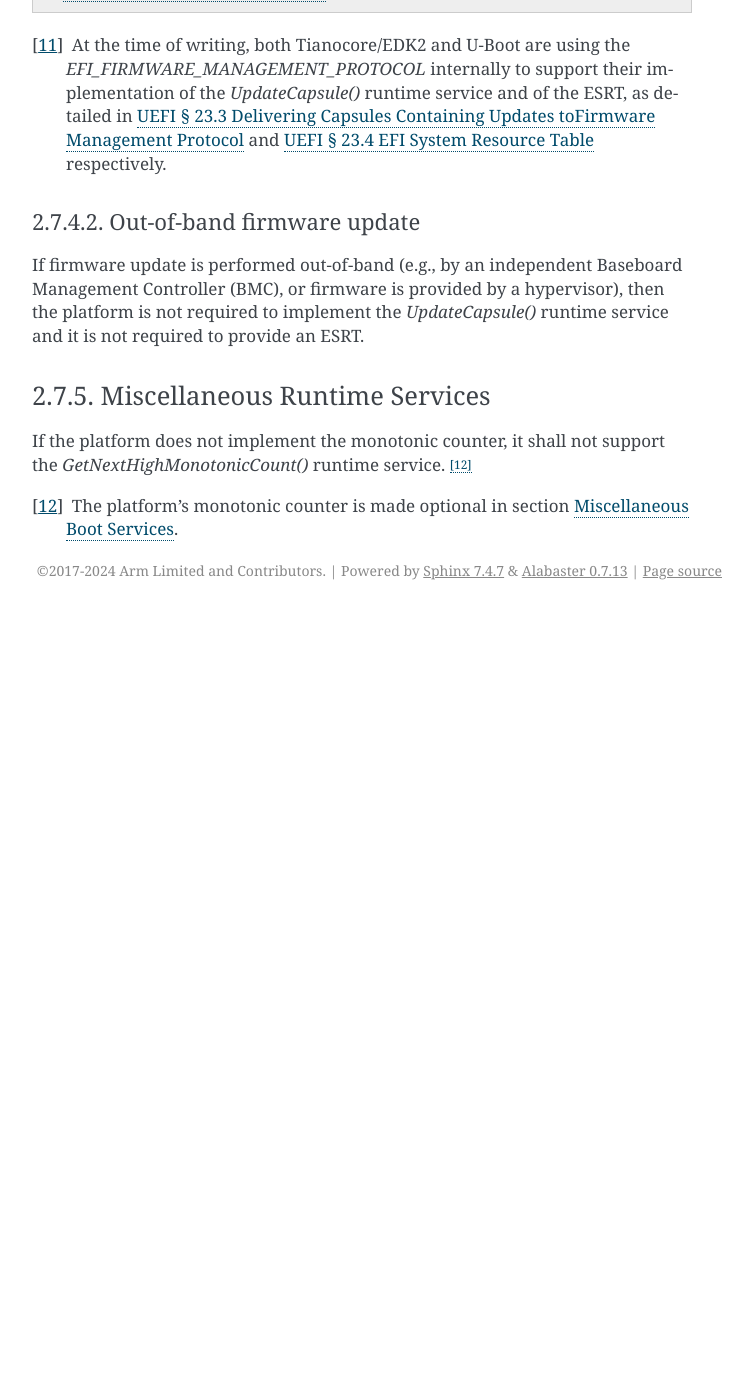
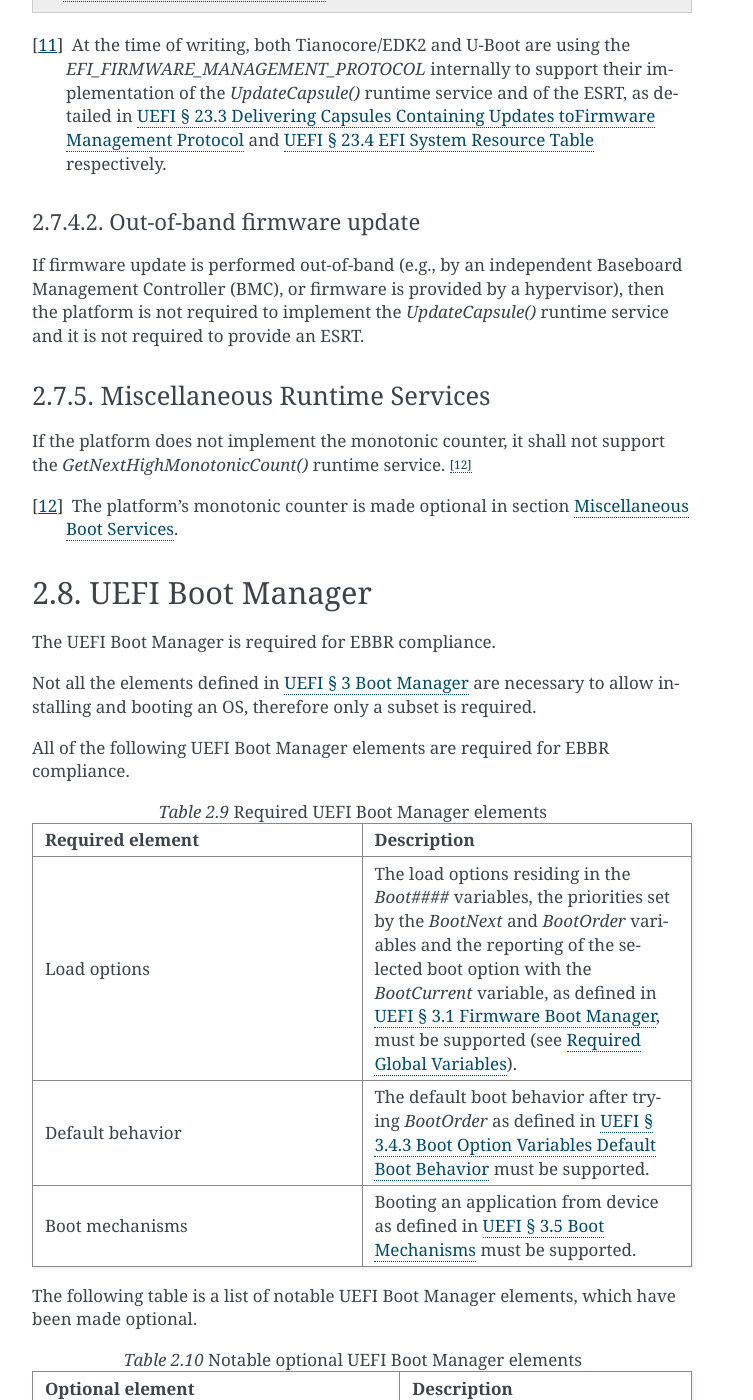
Before and after one commit to ARM-software/ebbr, a Sphinx documentation site: the page built from source/chapter2-uefi.rst, in a window 1280 px wide and 1400 px high, scrolled down 13356 px. Shown: the whole window, without its empty margins (388-1141 px from the left). Built offline with Sphinx 7.4.7, drawn with Linux system fonts in a browser that asks for light colours; before the commit the page ends 13966 px from its top, so only the background shows below that; some of the changed text lies outside the part shown.

Commit message:
chapter2: add boot manager requirements
Add a section to clarify the requirements on the UEFI Boot Manager.
List the required and optional elements explicitly in two tables.

Fixes: #130
Signed-off-by: Vincent Stehlé <vincent.stehle@arm.com>

```diff
--- a/source/chapter2-uefi.rst
+++ b/source/chapter2-uefi.rst
@@ -177,6 +177,8 @@ interface specific UEFI protocols, and so they have been made optional.
        the firmware itself rather than loaded as option ROMs.
        For this reason EBBR implementations are not required to support option
        ROM loading.
+
+.. _section-required-global-vars:
 
 Required Global Variables
 -------------------------
@@ -666,3 +668,71 @@ the `GetNextHighMonotonicCount()` runtime service. [#BootNote]_
 
 .. [#BootNote] The platform's monotonic counter is made optional in section
    :ref:`section-misc-boot-services`.
+
+UEFI Boot Manager
+=================
+
+The UEFI Boot Manager is required for EBBR compliance.
+
+Not all the elements defined in :UEFI:`3` are necessary to allow installing and
+booting an OS, therefore only a subset is required.
+
+All of the following UEFI Boot Manager elements are required for EBBR
+compliance.
+
+.. list-table:: Required UEFI Boot Manager elements
+   :widths: 50 50
+   :header-rows: 1
+
+   * - Required element
+     - Description
+   * - Load options
+     - The load options residing in the `Boot####` variables, the priorities set
+       by the `BootNext` and `BootOrder` variables and the reporting of the
+       selected boot option with the `BootCurrent` variable, as defined in
+       :UEFI:`3.1`, must be supported (see :ref:`section-required-global-vars`).
+   * - Default behavior
+     - The default boot behavior after trying `BootOrder` as defined in
+       :UEFI:`3.4.3` must be supported.
+   * - Boot mechanisms
+     - Booting an application from device as defined in :UEFI:`3.5` must be
+       supported.
+
+The following table is a list of notable UEFI Boot Manager elements, which have
+been made optional.
+
+.. list-table:: Notable optional UEFI Boot Manager elements
+   :widths: 50 50
+   :header-rows: 1
+
+   * - Optional element
+     - Description
+   * - Drivers
+     - Loading UEFI drivers and the associated `Driver####` variables are not
+       required.
+   * - Menu
+     - A boot menu is not required.
+   * - Short form USB device paths
+     - Booting from short-form USB device paths as defined in :UEFI:`3.1.2` is
+       not required.
+   * - Categories
+     - The load options categories as defined in :UEFI:`3.1.3` are not required.
+   * - Capabilities
+     - Reporting capabilities in the `BootOptionSupport` variable as defined in
+       :UEFI:`3.1.4` is not required.
+   * - Hot Keys
+     - Launching load options using key presses as defined in :UEFI:`3.1.6` is
+       not required.
+   * - System preparation applications
+     - Launching system preparation applications and the associated
+       `SysPrep####` variables as defined in :UEFI:`3.1.7` are not required.
+   * - `EFI_BOOT_MANAGER_POLICY_PROTOCOL`
+     - This protocol defined in :UEFI:`3.2` is not required.
+   * - Boot Option Recovery
+     - The OS-defined recovery and the associated `OsRecovery####` variables as
+       defined in :UEFI:`3.4.1`, and the platform-specific recovery and
+       associated `PlatformRecovery####` variables as defined in :UEFI:`3.4.2`
+       are not required.
+
+.. warning:: A future version of this specification will require reporting
+   capabilities in the `BootOptionSupport` variable.
```
